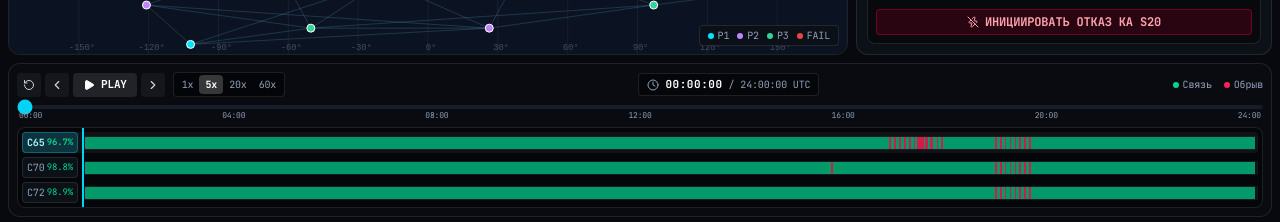
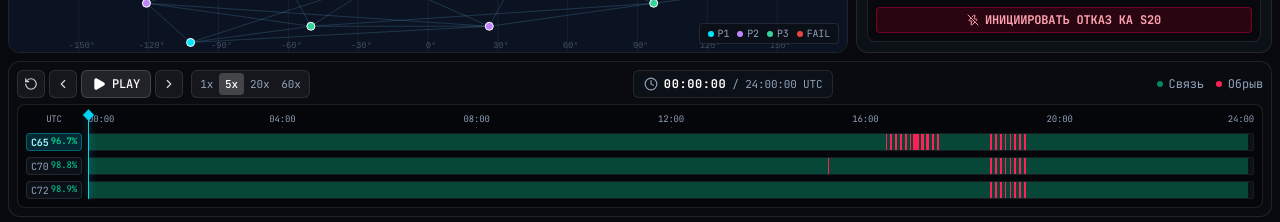
Before and after one commit to p4ulbr4dl3y/cosmo-constellation-sim, a React (Vite) app in the folder frontend/: page / in a window 1280 px wide. Shown: the part 575-797 px from the top of the page. Built offline with nearby package versions, Linux system fonts and the light colour scheme; no server answers.

Commit message:
refactor(ui): streamline timeline player with aligned ruler and cursor

```diff
--- a/frontend/src/components/TimelinePlayer.tsx
+++ b/frontend/src/components/TimelinePlayer.tsx
@@ -102,18 +102,45 @@ export const TimelinePlayer: React.FC<TimelinePlayerProps> = ({
 
   const playheadPercent = (currentTime / horizon_s) * 100
 
-  const handleGanttClick = (e: React.MouseEvent<HTMLDivElement>) => {
-    const rect = e.currentTarget.getBoundingClientRect()
-    const clickX = e.clientX - rect.left
-    const fraction = Math.max(0, Math.min(1, clickX / rect.width))
-    const clickedTime = Math.floor((fraction * horizon_s) / step_s) * step_s
+  const timelineRef = useRef<HTMLDivElement>(null)
+  const [isDragging, setIsDragging] = useState<boolean>(false)
+
+  const handleSeek = (clientX: number) => {
+    if (!timelineRef.current) return
+    const rect = timelineRef.current.getBoundingClientRect()
+    const fraction = Math.max(0, Math.min(1, (clientX - rect.left) / rect.width))
+    const clickedTime = Math.min(
+      horizon_s - step_s,
+      Math.floor((fraction * horizon_s) / step_s) * step_s
+    )
     onTimeChange(clickedTime)
+  }
+
+  const handlePointerDown = (e: React.PointerEvent) => {
+    setIsDragging(true)
+    setTooltipData(null)
+    handleSeek(e.clientX)
+    e.currentTarget.setPointerCapture(e.pointerId)
+  }
+
+  const handlePointerMove = (e: React.PointerEvent) => {
+    if (isDragging) {
+      handleSeek(e.clientX)
+    }
+  }
+
+  const handlePointerUp = (e: React.PointerEvent) => {
+    setIsDragging(false)
+    try {
+      e.currentTarget.releasePointerCapture(e.pointerId)
+    } catch {}
   }
 
   const handleGanttMouseMove = (
     e: React.MouseEvent<HTMLDivElement>,
     clientId: string
   ) => {
+    if (isDragging) return
     const rect = e.currentTarget.getBoundingClientRect()
     const hoverX = e.clientX - rect.left
     const fraction = Math.max(0, Math.min(1, hoverX / rect.width))
@@ -128,7 +155,7 @@ export const TimelinePlayer: React.FC<TimelinePlayerProps> = ({
         clientId,
         slot: tl.slots[hoveredSlotIdx],
         x: e.clientX,
-        y: rect.top - 12,
+        y: rect.top - 8,
       })
     }
   }
@@ -142,15 +169,15 @@ export const TimelinePlayer: React.FC<TimelinePlayerProps> = ({
           <button
             onClick={() => onTimeChange(0)}
             title="В начало (00:00:00)"
-            className="w-6 h-6 rounded flex items-center justify-center bg-white/5 hover:bg-white/10 text-slate-300 hover:text-white transition-colors cursor-pointer"
+            className="h-7 w-7 rounded-md flex items-center justify-center bg-white/5 hover:bg-white/10 border border-white/10 text-slate-300 hover:text-white transition-colors cursor-pointer"
           >
-            <RotateCcw className="w-3 h-3" />
+            <RotateCcw className="w-3.5 h-3.5" />
           </button>
 
           <button
             onClick={() => onTimeChange(Math.max(0, currentTime - step_s))}
             title="Шаг назад (-120с)"
-            className="w-6 h-6 rounded flex items-center justify-center bg-white/5 hover:bg-white/10 text-slate-300 hover:text-white transition-colors cursor-pointer"
+            className="h-7 w-7 rounded-md flex items-center justify-center bg-white/5 hover:bg-white/10 border border-white/10 text-slate-300 hover:text-white transition-colors cursor-pointer"
           >
             <ChevronLeft className="w-3.5 h-3.5" />
           </button>
@@ -158,20 +185,20 @@ export const TimelinePlayer: React.FC<TimelinePlayerProps> = ({
           <button
             onClick={() => setIsPlaying((v) => !v)}
             title={isPlaying ? 'Пауза (Пробел)' : 'Воспроизведение (Пробел)'}
-            className={`h-6 px-2.5 rounded text-[11px] font-bold flex items-center gap-1.5 transition-colors cursor-pointer ${
+            className={`h-7 px-2.5 rounded-md text-xs font-mono font-medium flex items-center gap-1.5 transition-colors cursor-pointer border ${
               isPlaying
-                ? 'bg-cyan-500/20 text-cyan-300 border border-cyan-500/40'
-                : 'bg-white/10 hover:bg-white/15 text-white'
+                ? 'bg-cyan-500/20 text-cyan-300 border-cyan-500/40'
+                : 'bg-white/10 hover:bg-white/15 border-white/15 text-white'
             }`}
           >
             {isPlaying ? (
               <>
-                <Pause className="w-3 h-3 fill-current" />
+                <Pause className="w-3.5 h-3.5 fill-current" />
                 <span>PAUSE</span>
               </>
             ) : (
               <>
-                <Play className="w-3 h-3 fill-current" />
+                <Play className="w-3.5 h-3.5 fill-current" />
                 <span>PLAY</span>
               </>
             )}
@@ -180,20 +207,20 @@ export const TimelinePlayer: React.FC<TimelinePlayerProps> = ({
           <button
             onClick={() => onTimeChange(Math.min(horizon_s - step_s, currentTime + step_s))}
             title="Шаг вперед (+120с)"
-            className="w-6 h-6 rounded flex items-center justify-center bg-white/5 hover:bg-white/10 text-slate-300 hover:text-white transition-colors cursor-pointer"
+            className="h-7 w-7 rounded-md flex items-center justify-center bg-white/5 hover:bg-white/10 border border-white/10 text-slate-300 hover:text-white transition-colors cursor-pointer"
           >
             <ChevronRight className="w-3.5 h-3.5" />
           </button>
 
           {/* Speed Selector */}
-          <div className="flex items-center ml-1 bg-black/50 rounded border border-white/10 p-0.5 text-[10px]">
+          <div className="flex items-center ml-1 bg-white/5 rounded-md border border-white/10 p-0.5 text-xs h-7">
             {[1, 5, 20, 60].map((spd) => (
               <button
                 key={spd}
                 onClick={() => setPlaybackSpeed(spd)}
-                className={`px-1.5 py-0.5 rounded transition-colors cursor-pointer ${
+                className={`px-1.5 h-full rounded text-[11px] font-mono transition-colors cursor-pointer ${
                   playbackSpeed === spd
-                    ? 'bg-white/20 text-white font-bold'
+                    ? 'bg-white/20 text-white font-medium'
                     : 'text-slate-400 hover:text-slate-200'
                 }`}
               >
@@ -204,74 +231,47 @@ export const TimelinePlayer: React.FC<TimelinePlayerProps> = ({
         </div>
 
         {/* Current Time Display */}
-        <div className="flex items-center gap-1.5 bg-black/40 border border-white/10 px-2 py-0.5 rounded text-[11px]">
-          <Clock className="w-3 h-3 text-slate-400" />
+        <div className="h-7 flex items-center gap-1.5 bg-[#0c1017] border border-white/10 px-2.5 rounded-md text-xs font-mono">
+          <Clock className="w-3.5 h-3.5 text-slate-400" />
           <span className="font-bold text-white tracking-wider">
             {formatTime(currentTime)}
           </span>
-          <span className="text-[10px] text-slate-400">/ 24:00:00 UTC</span>
+          <span className="text-[11px] text-slate-400">/ 24:00:00 UTC</span>
         </div>
 
         {/* Legend */}
-        <div className="flex items-center gap-3 text-[10px] text-slate-400">
-          <span className="flex items-center gap-1">
-            <span className="w-1.5 h-1.5 rounded-full bg-emerald-400" />
+        <div className="flex items-center gap-3 text-xs text-slate-400 font-mono">
+          <span className="flex items-center gap-1.5">
+            <span className="w-1.5 h-1.5 rounded-full bg-emerald-500/70" />
             Связь
           </span>
-          <span className="flex items-center gap-1">
+          <span className="flex items-center gap-1.5">
             <span className="w-1.5 h-1.5 rounded-full bg-rose-500" />
             Обрыв
           </span>
         </div>
       </div>
 
-      {/* Main Scrubber Slider */}
-      <div className="relative w-full flex flex-col pt-0.5">
-        <input
-          type="range"
-          min={0}
-          max={horizon_s - step_s}
-          step={step_s}
-          value={currentTime}
-          onChange={(e) => onTimeChange(Number(e.target.value))}
-          className="w-full h-1 bg-[#161c28] rounded appearance-none cursor-pointer accent-cyan-400 focus:outline-none"
-        />
-        <div className="flex justify-between text-[8px] text-slate-400 select-none px-0.5">
-          <span>00:00</span>
-          <span>04:00</span>
-          <span>08:00</span>
-          <span>12:00</span>
-          <span>16:00</span>
-          <span>20:00</span>
-          <span>24:00</span>
+      {/* Gantt & Timeline Scrubber Area */}
+      <div className="flex gap-1.5 bg-black/40 p-2 rounded-lg border border-white/10">
+        {/* Left Column: Client Pills */}
+        <div className="w-14 shrink-0 flex flex-col gap-1.5">
+          <div className="h-3.5 flex items-center justify-center text-[9px] text-slate-400 font-mono">
+            UTC
           </div>
-      </div>
-
-      {/* Gantt Bars for 3 clients */}
-      <div className="relative flex flex-col gap-1 bg-black/40 p-1 rounded-lg border border-white/10">
-        {/* Playhead vertical marker */}
-        <div
-          className="absolute top-0 bottom-0 w-0.5 bg-cyan-400 z-10 pointer-events-none"
-          style={{ left: `calc(${playheadPercent}% + 64px * (1 - ${playheadPercent / 100}))` }}
-        />
-
           {clients.map((c) => {
             const tl = timelines[c.id]
             const isSelected = c.id === selectedClientId
             const availRatio = tl ? (tl.metrics.availability_ratio * 100).toFixed(1) : '0'
-          const meetsTarget = tl ? tl.metrics.availability_ratio >= scenario.environment.target_availability : false
+            const meetsTarget = tl
+              ? tl.metrics.availability_ratio >= scenario.environment.target_availability
+              : false
 
             return (
-            <div
+              <button
                 key={c.id}
-              className={`flex items-center gap-1.5 rounded transition-colors ${
-                isSelected ? 'bg-white/5' : ''
-              }`}
-            >
-              {/* Client Pill */}
-              <button
                 onClick={() => onSelectClient(c.id)}
-                className={`w-14 shrink-0 px-1 py-0.5 rounded text-[10px] flex items-center justify-between border transition-all cursor-pointer ${
+                className={`h-4.5 px-1 rounded text-[10px] flex items-center justify-between border transition-all cursor-pointer ${
                   isSelected
                     ? 'bg-cyan-500/20 border-cyan-500/40 text-cyan-200 font-bold'
                     : 'bg-[#0c1017] border-white/10 text-slate-400 hover:text-slate-200'
@@ -286,13 +286,62 @@ export const TimelinePlayer: React.FC<TimelinePlayerProps> = ({
                   {availRatio}%
                 </span>
               </button>
+            )
+          })}
+        </div>
 
-              {/* Gantt Timeline Strip */}
+        {/* Right Column: Unified Timeline & Gantt strips */}
         <div
-                onClick={handleGanttClick}
+          ref={timelineRef}
+          onPointerDown={handlePointerDown}
+          onPointerMove={handlePointerMove}
+          onPointerUp={handlePointerUp}
+          className="relative flex-1 flex flex-col gap-1.5 cursor-ew-resize select-none"
+        >
+          {/* Vertical Playhead Cursor spanning through ruler and all 3 Gantt bars */}
+          <div
+            className="absolute top-0 bottom-0 w-px bg-cyan-400 pointer-events-none z-20 shadow-[0_0_8px_rgba(34,211,238,0.8)]"
+            style={{ left: `${playheadPercent}%` }}
+          >
+            {/* Precision top needle marker */}
+            <div className="w-2 h-2 -translate-x-[3.5px] -translate-y-0.5 rotate-45 bg-cyan-400" />
+          </div>
+
+          {/* Time Ruler */}
+          <div className="relative h-3.5 w-full">
+            {[0, 4, 8, 12, 16, 20, 24].map((h) => {
+              const pct = (h / 24) * 100
+              const label = `${String(h).padStart(2, '0')}:00`
+              return (
+                <div
+                  key={h}
+                  className="absolute top-0 bottom-0 flex flex-col items-center pointer-events-none"
+                  style={{
+                    left: `${pct}%`,
+                    transform:
+                      h === 0
+                        ? 'translateX(0%)'
+                        : h === 24
+                        ? 'translateX(-100%)'
+                        : 'translateX(-50%)',
+                  }}
+                >
+                  <span className="font-mono text-[9px] text-slate-400">{label}</span>
+                  <div className="w-px h-1 bg-white/20 mt-auto" />
+                </div>
+              )
+            })}
+          </div>
+
+          {/* Gantt Strips */}
+          {clients.map((c) => {
+            const tl = timelines[c.id]
+            return (
+              <div
+                key={c.id}
                 onMouseMove={(e) => handleGanttMouseMove(e, c.id)}
                 onMouseLeave={() => setTooltipData(null)}
-                className="relative flex-1 h-3.5 bg-[#0c1017] rounded-xs overflow-hidden cursor-pointer flex border border-white/5"
+                className="relative w-full h-4.5 bg-[#0c1017] rounded-xs overflow-hidden flex border border-white/5"
               >
                 {tl &&
                   tl.slots.map((slot, idx) => (
@@ -301,15 +350,15 @@ export const TimelinePlayer: React.FC<TimelinePlayerProps> = ({
                       style={{ width: `${100 / totalSlots}%` }}
                       className={`h-full ${
                         slot.hasPath
-                          ? 'bg-emerald-500/80 hover:bg-emerald-400'
-                          : 'bg-rose-500/80 hover:bg-rose-400'
+                          ? 'bg-emerald-600/40 hover:bg-emerald-500/60'
+                          : 'bg-rose-500 hover:bg-rose-400 shadow-xs'
                       }`}
                     />
                   ))}
               </div>
-            </div>
             )
           })}
+        </div>
       </div>
 
       {/* Floating Tooltip */}
```
Lines whose indentation alone changed are shown as unchanged.
